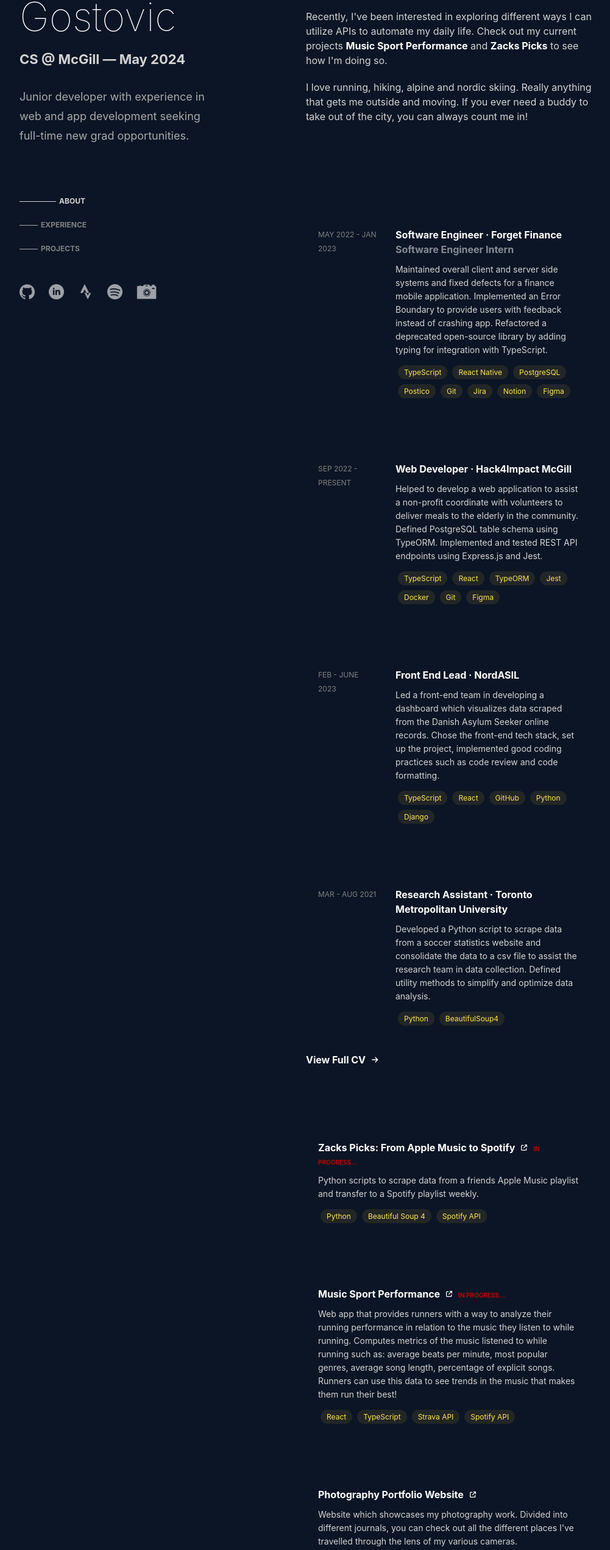
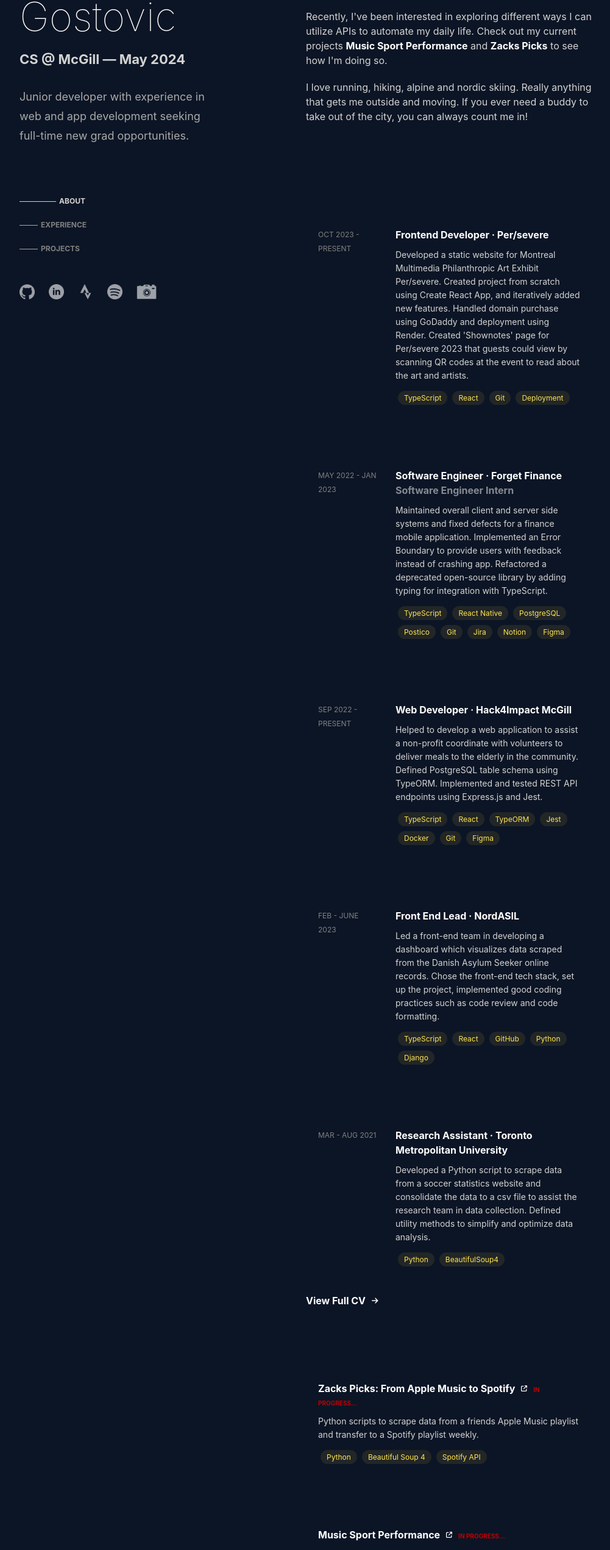
Before and after one commit to lilygostovic/lg-portfolio, a React (Create React App) app: page / in a window 1280 px wide. Shown: the part 205-2747 px from the top of the page at 61% size, without its empty margins (138-1139 px from the left). Built offline with nearby package versions, Linux system fonts and the light colour scheme.

Commit message:
Add Per/severe to experience section

```diff
--- a/src/components/Experience/index.tsx
+++ b/src/components/Experience/index.tsx
@@ -2,6 +2,15 @@ import { InformationBlock } from './InformationBlock';
 
 export const Experience = () => (
   <div id="experience">
+    <InformationBlock
+      dates="Oct 2023 - Present"
+      jobTitles={["Frontend Developer"]}
+      company="Per/severe"
+      location="Montreal, Canada"
+      link="https://www.perseveremtl.com"
+      body="Developed a static website for Montreal Multimedia Philanthropic Art Exhibit Per/severe. Created project from scratch using Create React App, and iteratively added new features. Handled domain purchase using GoDaddy and deployment using Render. Created 'Shownotes' page for Per/severe 2023 that guests could view by scanning QR codes at the event to read about the art and artists."
+      skills={["TypeScript", "React", "Git", "Deployment"]}
+    />
     <InformationBlock
       dates="May 2022 - Jan 2023"
       jobTitles={["Software Engineer", "Software Engineer Intern"]}
--- a/src/components/Projects/index.tsx
+++ b/src/components/Projects/index.tsx
@@ -1,4 +1,4 @@
-import { ProjectBlock } from './ProjectBlock';
+import { ProjectBlock } from "./ProjectBlock";
 
 export const Projects = () => (
   <div id="projects">
@@ -20,13 +20,13 @@ export const Projects = () => (
       title="Photography Portfolio Website"
       link="https://photography.lilygostovic.com"
       body="Website which showcases my photography work. Divided into different journals, you can check out all the different places I've travelled through the lens of my various cameras."
-      skills={["TypeScript", "React", "HTML", "CSS"]}
+      skills={["TypeScript", "React", "Deployment"]}
     />
     <ProjectBlock
       title="Personal Website"
       link="https://github.com/lilygostovic/lg-portfolio"
       body="A publicly available website that showcases who I am as a dev, and beyond. Used React and TypeScript to create a web app displaying information about myself and pointing the user to places they can learn more about my work and myself. Deployed using render.com."
-      skills={["TypeScript", "React", "HTML", "CSS"]}
+      skills={["TypeScript", "React", "Deployment"]}
     />
     <ProjectBlock
       title="Class Enrollment Utility"
```
